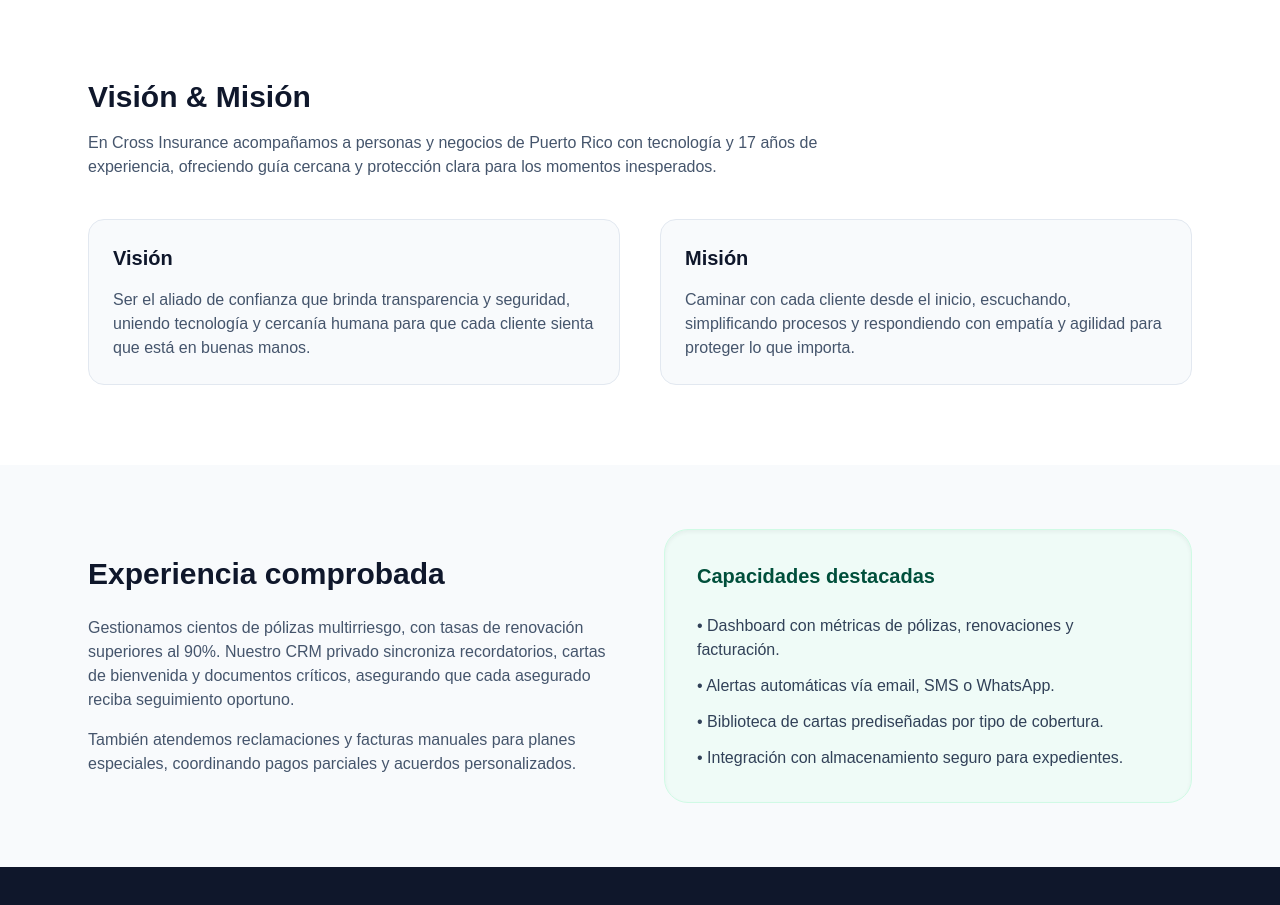
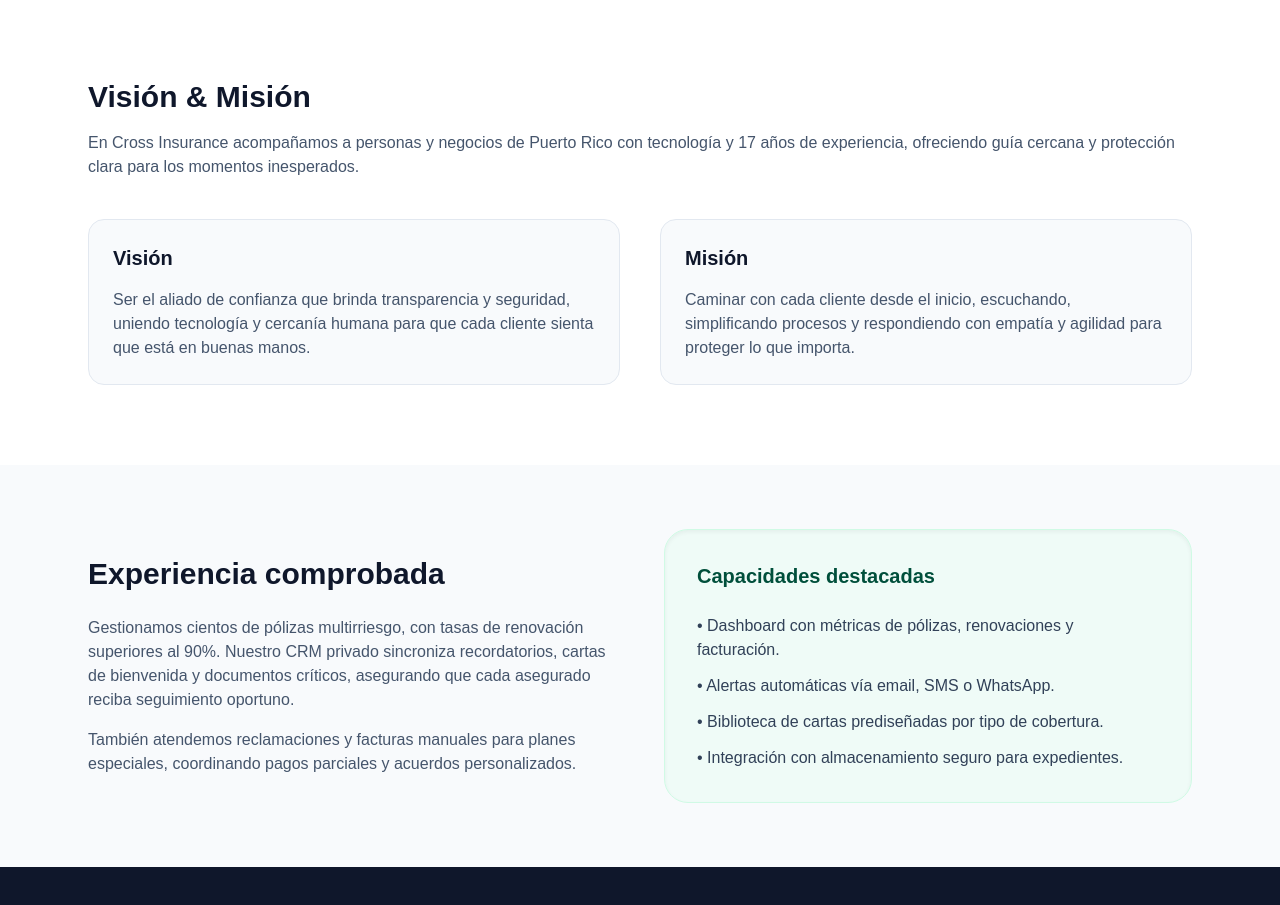
Before and after one commit to LexamaTechnologies/cross_insurance, a Next.js app in the folder frontend/: page / in a window 1280 px wide. Shown: the part 1280-2185 px from the top of the page. Built offline with nearby package versions, Linux system fonts and the light colour scheme; no server answers.

Commit message:
Cambios a la Mision y Vision.

```diff
--- a/frontend/src/app/page.tsx
+++ b/frontend/src/app/page.tsx
@@ -210,7 +210,7 @@ export default function HomePage() {
         <section id="vision" className="bg-white py-20">
           <div className="mx-auto max-w-6xl px-6">
             <h2 className="text-3xl font-semibold text-slate-900">Visión &amp; Misión</h2>
-            <p className="mt-4 max-w-3xl text-slate-600">
+            <p className="mt-4 text-slate-600">
               En Cross Insurance acompañamos a personas y negocios de Puerto Rico con tecnología y 17 años de
               experiencia, ofreciendo guía cercana y protección clara para los momentos inesperados.
             </p>
```
